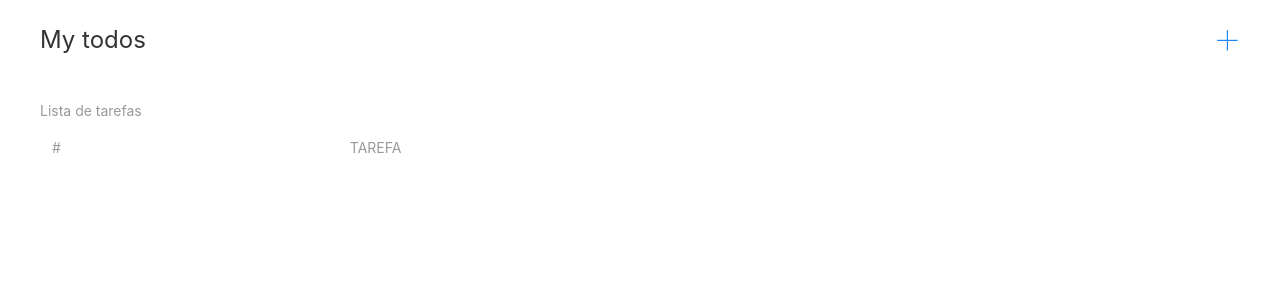
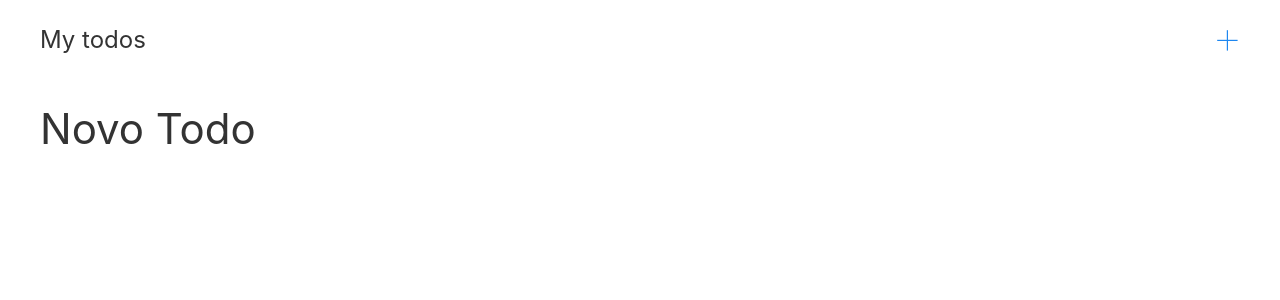
Before and after one commit to leosilva-dev/React-Todo-app, a React (Create React App) app: page /create in a window 1280 px wide. Shown: the top 300 px of the page. Built offline with nearby package versions, Linux system fonts and the light colour scheme.

Commit message:
Adicionando rotas

```diff
--- /dev/null
+++ b/src/components/AddTodo.tsx
@@ -0,0 +1,17 @@
+import React, {useContext} from 'react'
+import {TodoContext} from '../contexts/TodoContext'
+import {useForm} from 'react-hook-form'
+import {yupResolver} from '@hookform/resolvers'
+import * as yup from 'yup'
+import {TodoContextType} from '../contexts/TodoContextType'
+
+
+const AddTodo = () => {
+    return (
+        <div>
+            <h1>Novo Todo</h1>
+        </div>
+    )
+}
+
+export default AddTodo
--- a/src/components/App.tsx
+++ b/src/components/App.tsx
@@ -1,15 +1,28 @@
-import React from 'react'
+import React from  'react'
+import { BrowserRouter as Router, Switch, Route } from 'react-router-dom'
 import TodoContext  from '../contexts/TodoContext'
 import Navbar from './Navbar'
 import TodoList from './TodoList'
+import AddTodo  from './AddTodo'
 
 const App = () => {
     return(
         <TodoContext>
+            <Router>
+                <Navbar/>
+                    <br />
             <div className="uk-container">
-                <Navbar/>
-                <TodoList/>
+                <Switch>
+                    <Route path="/create">
+                        <AddTodo></AddTodo>
+                    </Route>
+                    <Route path="/">
+                        <h4>Minha lista de tarefas</h4>
+                        <TodoList/>
+                    </Route>
+                </Switch>
             </div>
+            </Router>
         </TodoContext>
     )
 }
--- a/src/components/Navbar.tsx
+++ b/src/components/Navbar.tsx
@@ -1,17 +1,19 @@
 import React from 'react'
+import { Link } from 'react-router-dom'
 
 const Navbar = () =>{
     return(
         <div className="uk-container">
             <nav className="uk-navbar">
                 <div className="uk-navbar-left">
-                    <a href="#" className="uk-navbar-item uk-logo">My todos</a>
+                    <Link to="/" className="uk-navbar-item uk-logo">My todos</Link>
+                    {/* <a href="#" className="uk-navbar-item uk-logo">My todos</a> */}
                 </div>
                 <div className="uk-navbar-right">
                     <ul className="uk-navbar-nav">
-                        <a href="#">
+                        <Link to="/create">
                             <span uk-icon="icon: plus; ratio: 1.2"></span>
-                        </a>
+                        </Link>
                     </ul>
                 </div>
             </nav>
```
Also changed, not shown: package.json (+7 -1 lines), 2 other files (tests, documents, lock files or other folders).
